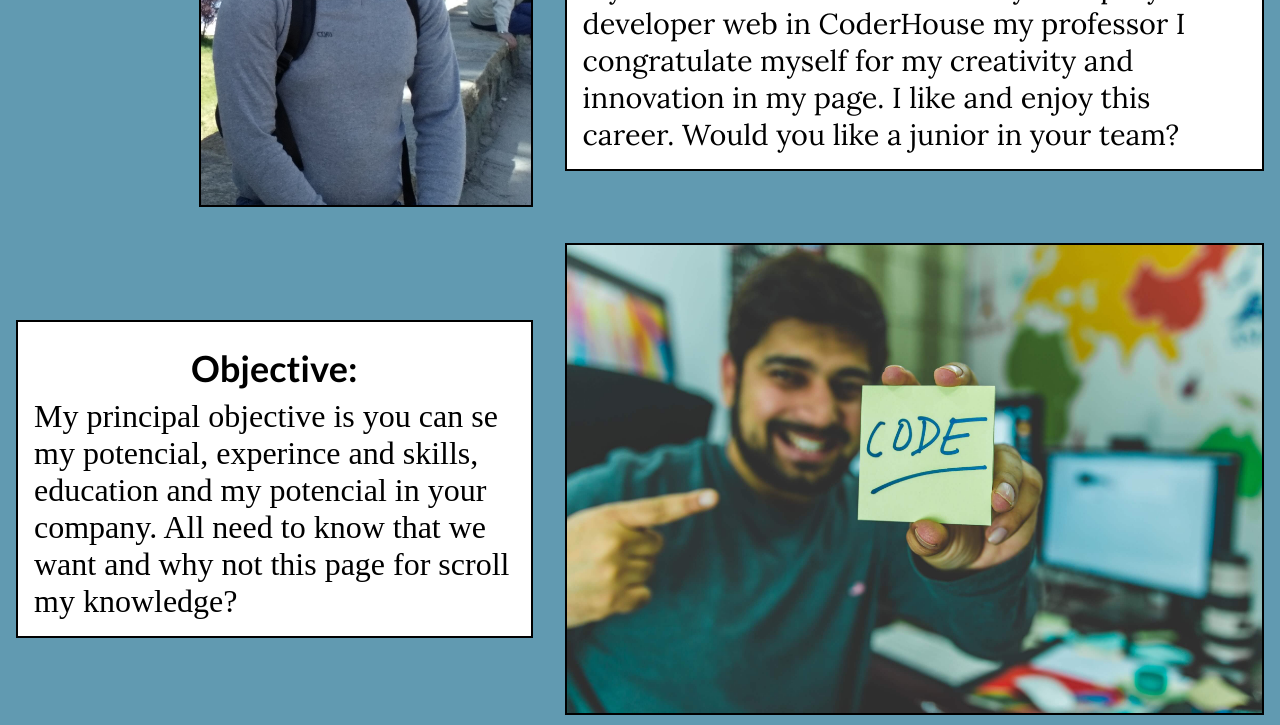
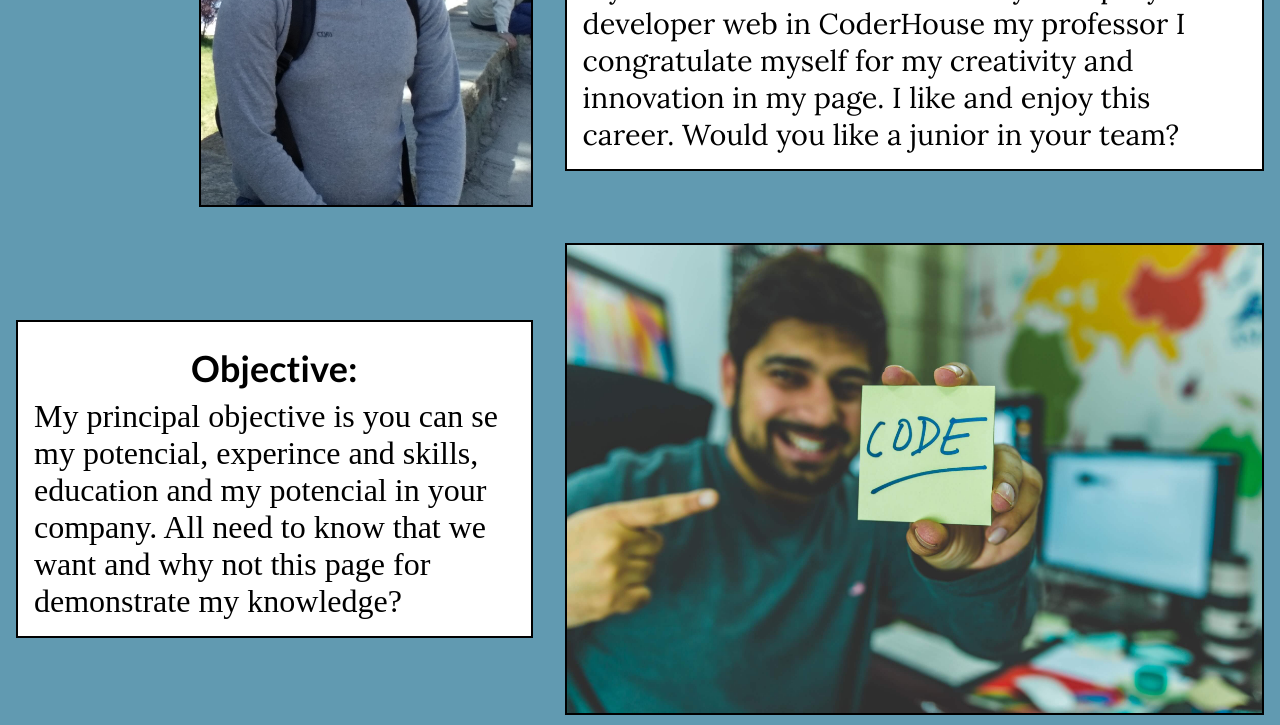
Before and after one commit to julianmp09/wdd130, a plain HTML site: page porfolio/index.html in a window 1280 px wide. Shown: the part 485-1210 px from the top of the page. Drawn offline with nearby package versions, Linux system fonts and the light colour scheme.

Commit message:
change my objective

```diff
--- a/porfolio/index.html
+++ b/porfolio/index.html
@@ -28,7 +28,7 @@
             <section class="obj">
                 <h2 class="Presentacion">Objective:</h2>
                 <p class="obj-p">My principal objective is you can se my potencial, experince and skills, education and my potencial
-                in your company. All need to know that we want and why not this page for scroll my knowledge?</p>
+                in your company. All need to know that we want and why not this page for demonstrate my knowledge?</p>
             </section>
             <section class="code">
                 <img src="./img/pexels-hitesh-choudhary-879109.jpg" alt="person code" class="img-code">
```
